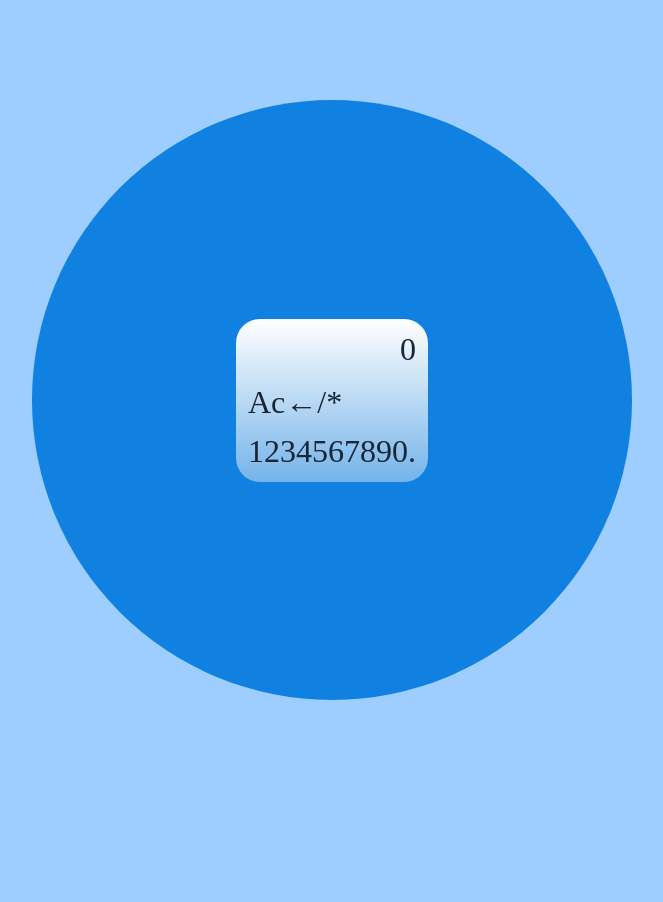
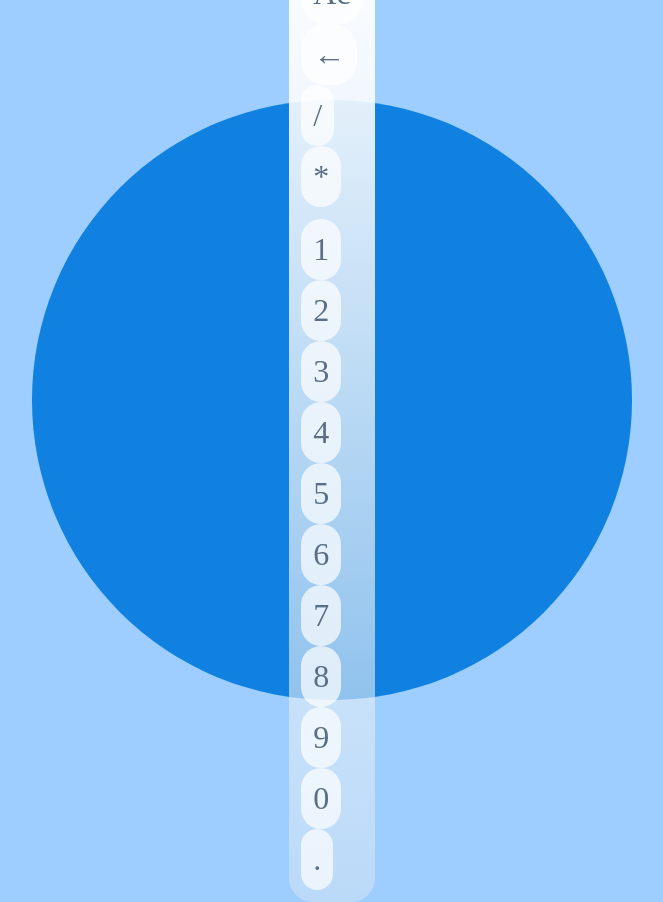
Before and after one commit to Leccon1/Calculator, a React (Vite) app: page / in a window 1280 px wide. Shown: the whole page, without its empty margins (308-971 px from the left). Before the commit the page ends 800 px from the top, so only its background shows below. Built offline with nearby package versions, Linux system fonts and the light colour scheme.

Commit message:
style(Calculator): style .button with square shape, bold text, and flex centering

```diff
--- a/src/App.module.scss
+++ b/src/App.module.scss
@@ -36,4 +36,17 @@
 		flex-direction: column;
 		gap: 1.2rem;
 	}
+
+	.button {
+		aspect-ratio: 1;
+		border-radius: 2.4rem;
+		background-color: var(--bg-btn);
+		color: var(--text-btn);
+		font-weight: var(--font-weight-bold);
+		padding: 1.2rem;
+
+		display: flex;
+		justify-content: center;
+		align-items: center;
+	}
 }
```
